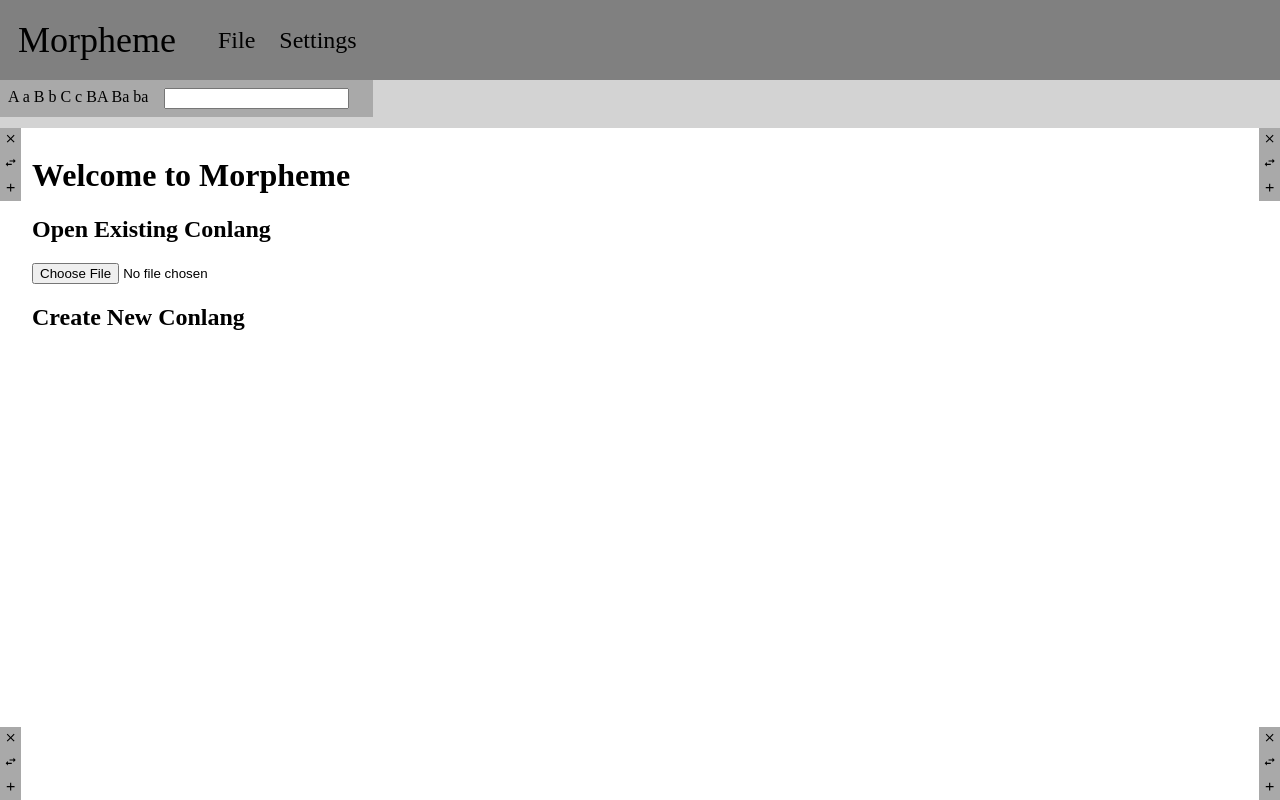
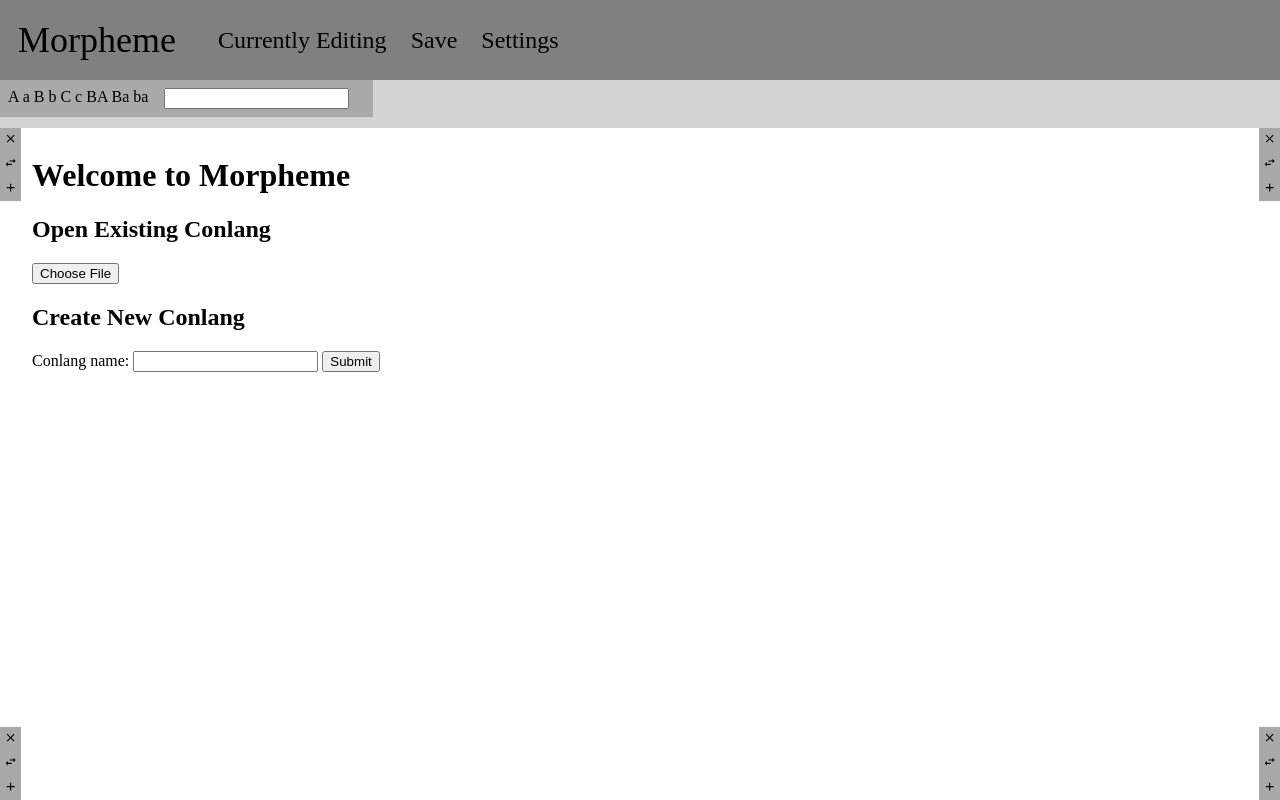
Before and after one commit to liujip0/liujip0.github.io, a React (Vite) app in the folder morpheme/: page / in a window 1280 px wide. Built offline with nearby package versions, Linux system fonts and the light colour scheme.

Commit message:
added upload and create new conlang options

```diff
--- a/morpheme/src/App.jsx
+++ b/morpheme/src/App.jsx
@@ -1,9 +1,11 @@
+import { useReducer } from 'react';
 import './App.css';
 import TopBar from './TopBar';
 import Widget from './Widget';
 import ScreensLayout from './ScreensLayout';
 
 export default function App() {
+    const [conlang, conlangDispatch] = useReducer(conlangReducer, '');
     return (
         <div style={{
         position: 'relative',
@@ -18,7 +20,7 @@ export default function App() {
         overflow: 'scroll',
         backgroundColor: 'lightgray'
     }}>
-      <TopBar></TopBar>
+        <TopBar conlang={conlang}></TopBar>
         <div style={{
             display: 'flex',
             position: 'absolute',
@@ -32,7 +34,23 @@ export default function App() {
             </Widget>
             <Widget><span id="test"></span></Widget>
         </div>
-      <ScreensLayout></ScreensLayout>
+        <ScreensLayout conlang={conlang} conlangDispatch={conlangDispatch}></ScreensLayout>
     </div>
     );
 }
+
+function conlangReducer(conlang, action) {
+    switch (action.type) {
+    case 'replaceAll': {
+        return action.newValue;
+    }
+    case 'replace': {
+        const temp = {};
+        temp[action.key] = action.newValue;
+        return Object.assign({}, conlang, temp);
+    }
+    default: {
+        throw Error('Unknown action in `conlangReducer`: ' + action.type);
+    }
+    }
+}
--- a/morpheme/src/ScreensLayout.jsx
+++ b/morpheme/src/ScreensLayout.jsx
@@ -1,47 +1,82 @@
-import { useReducer } from 'react';
+import { useReducer, useState } from 'react';
 import HomeScreen from './HomeScreen';
 import ScreensMenus from './ScreensMenus';
 import StartScreen from './StartScreen';
 
-export default function ScreensLayout() {
-    const [conlang, conlangDispatch] = useReducer(conlangReducer, '')
+export default function ScreensLayout({conlang, conlangDispatch}) {
     const [windows, windowsDispatch] = useReducer(windowsReducer, ['0-start', '0-start', '0-start', '0-start']);
+    const [conlangFileHandle, setConlangFileHandle] = useState(null);
     return (
         <>
             <ScreensMenus windowsDispatch={windowsDispatch}></ScreensMenus>
 
-            <Screen windows={windows} position={0} conlang={conlang} conlangDispatch={conlangDispatch} location={{
+            <Screen
+              windows={windows}
+              position={0}
+              conlang={conlang} conlangDispatch={conlangDispatch}
+              conlangFileHandle={conlangFileHandle} setConlangFileHandle={setConlangFileHandle}
+              location={{
                 gridRowStart: 'a0',
                 gridRowEnd: (windows[0] === windows[2] ? 'a2' : 'a0'),
                 gridColumnStart: 'a0',
                 gridColumnEnd: (windows[0] === windows[1] ? 'a1' : 'a0')
-            }}></Screen>
+              }}
+            ></Screen>
 
-            {windows[0] !== windows[1] && <Screen windows={windows} position={1} conlang={conlang} conlangDispatch={conlangDispatch} location={{
+            {windows[0] !== windows[1] &&
+              <Screen
+                windows={windows}
+                position={1}
+                conlang={conlang} conlangDispatch={conlangDispatch}
+                conlangFileHandle={conlangFileHandle} setConlangFileHandle={setConlangFileHandle}
+                location={{
                   gridRowStart: 'a1',
                   gridRowEnd: (windows[1] === windows[3] ? 'a3' : 'a1'),
                   gridColumnStart: 'a1',
                   gridColumnEnd: 'a1'
-            }}></Screen>}
+                }}
+              ></Screen>
+            }
 
-            {windows[0] !== windows[2] && <Screen windows={windows} position={2} conlang={conlang} conlangDispatch={conlangDispatch} location={{
+            {windows[0] !== windows[2] &&
+              <Screen
+                windows={windows}
+                position={2}
+                conlang={conlang} conlangDispatch={conlangDispatch}
+                conlangFileHandle={conlangFileHandle} setConlangFileHandle={setConlangFileHandle}
+                location={{
                   gridRowStart: 'a2',
                   gridRowEnd: 'a2',
                   gridColumnStart: 'a2',
                   gridColumnEnd: (windows[2] === windows[3] ? 'a3' : 'a2')
-            }}></Screen>}
+                }}
+              ></Screen>
+            }
 
-            {windows[1] !== windows[3] && windows[2] !== windows[3] && <Screen windows={windows} position={3} conlang={conlang} conlangDispatch={conlangDispatch} location={{
+            {windows[1] !== windows[3] && windows[2] !== windows[3] &&
+              <Screen
+                windows={windows}
+                position={3}
+                conlang={conlang} conlangDispatch={conlangDispatch}
+                conlangFileHandle={conlangFileHandle} setConlangFileHandle={setConlangFileHandle}
+                location={{
                   gridRowStart: 'a3',
                   gridRowEnd: 'a3',
                   gridColumnStart: 'a3',
                   gridColumnEnd: 'a3'
-            }}></Screen>}
+                }}
+              ></Screen>}
         </>
     );
 }
 
-function Screen({location, position, windows, conlang, conlangDispatch}) {
+function Screen({
+  location,
+  position,
+  windows,
+  conlang, conlangDispatch,
+  conlangFileHandle, setConlangFileHandle
+}) {
   return (
     <div style={{
       ...location,
@@ -49,26 +84,17 @@ function Screen({location, position, windows, conlang, conlangDispatch}) {
       overflow: 'scroll',
       backgroundColor: 'white'
     }}>
-      {windows[position].split('-')[1] === 'start' && <StartScreen conlang={conlang} conlangDispatch={conlangDispatch}></StartScreen>}
-      {windows[position].split('-')[1] === 'home' && <HomeScreen></HomeScreen>}
+      {windows[position].split('-')[1] === 'start' &&
+        <StartScreen
+          conlang={conlang} conlangDispatch={conlangDispatch}
+          conlangFileHandle={conlangFileHandle} setConlangFileHandle={setConlangFileHandle}
+        ></StartScreen>
+      }
+      {windows[position].split('-')[1] === 'home' &&
+        <HomeScreen></HomeScreen>
+      }
     </div>
   );
-}
-
-function conlangReducer(conlang, action) {
-  switch (action.type) {
-    case 'replaceAll': {
-      return action.newValue;
-    }
-    case 'replace': {
-      const temp = {};
-      temp[action.key] = action.newValue;
-      return Object.assign({}, conlang, temp);
-    }
-    default: {
-      throw Error('Unknown action in `conlangReducer`: ' + action.type);
-    }
-  }
 }
 
 function windowsReducer(windows, action) {
--- a/morpheme/src/StartScreen.jsx
+++ b/morpheme/src/StartScreen.jsx
@@ -1,29 +1,73 @@
-export default function StartScreen({conlang, conlangDispatch}) {
+export default function StartScreen({
+    conlang, conlangDispatch,
+    conlangFileHandle, setConlangFileHandle
+}) {
     return (
         <>
             <h1>Welcome to Morpheme</h1>
             <h2>Open Existing Conlang</h2>
-            <input type="file" accept=".json" onChange={(event) => {
-                const file = event.target.files[0]
-                if (file && file.type === 'application/json') {
-                    const reader = new FileReader();
-                    reader.onload = function(e) {
-                        const content = e.target.result;
-                        try {
-                            conlangDispatch({
-                                newValue: JSON.parse(content)
-                            });
-                        } catch (error) {
-                            alert('Invalid file');
+            <button onClick={() => {
+                const [fileData, fileHandle] = getFile({
+                    types: [{
+                        description: 'JSON Files',
+                        accept: {
+                            'application/json': ['.json']
                         }
-                    };
-                    reader.readAsText(file);
-                } else {
-                    alert('Invalid or missing file');
-                }
-            }} />
+                    }],
+                    multiple: false,
+                    excludeAcceptAllOption: true,
+                    id: 'morpheme-picker'
+                });
+                setConlangFileHandle(fileHandle);
+                conlangDispatch({
+                    type: 'replaceAll',
+                    newValue: JSON.parse(fileData.text())
+                })
+            }}>Choose File</button>
             <h2>Create New Conlang</h2>
+            <label>
+                Conlang name:&nbsp;
+                <input type="text" id="conlangname" />
+            </label>
+            &nbsp;
+            <button onClick={() => {
+                const name = document.getElementById("conlangname").value
+                const newConlang = {
+                    name: name
+                };
+                setConlangFileHandle(createFile({
+                    types: [{
+                        description: 'JSON Files',
+                        accept: {'application/json': ['.json']}
+                    }],
+                    id: 'morpheme-picker',
+                    startIn: 'downloads',
+                    suggestedName: name
+                }));
+                writeFile(conlangFileHandle, JSON.stringify(newConlang));
+                conlangDispatch({
+                    type: 'replaceAll',
+                    newValue: newConlang
+                });
+            }}>Submit</button>
             <label>{conlang.name}</label>
         </>
     );
 }
+
+async function getFile(options) {
+    const [fileHandle] = await window.showOpenFilePicker(options);
+    const fileData = await fileHandle.getFile();
+    return [fileData, fileHandle];
+}
+
+async function writeFile(fileHandle, contents) {
+    const writeable = await fileHandle.createWriteable();
+    await writeable.write(contents);
+    await writeable.close();
+}
+
+async function createFile(options) {
+    const fileHandle = await window.showSaveFilePicker(options);
+    return fileHandle;
+}
--- a/morpheme/src/TopBar.jsx
+++ b/morpheme/src/TopBar.jsx
@@ -1,4 +1,4 @@
-export default function TopBar() {
+export default function TopBar({conlang}) {
     return (
         <div style={{
             fontSize: '1.5em',
@@ -15,7 +15,8 @@ export default function TopBar() {
             <div style={{
                 display: 'flex'
             }}>
-                <MenuItem>File</MenuItem>
+                <MenuItem>Currently Editing {conlang.name}</MenuItem>
+                <MenuItem>Save</MenuItem>
                 <MenuItem>Settings</MenuItem>
             </div>
         </div>
```
Lines whose indentation alone changed are shown as unchanged.
